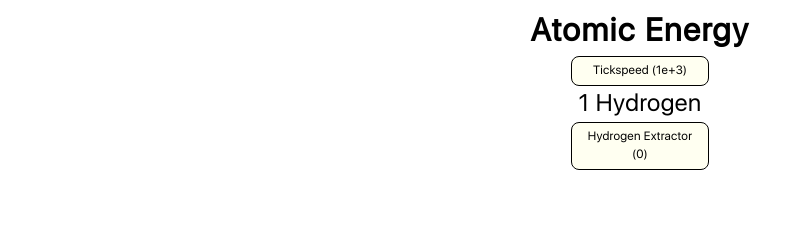
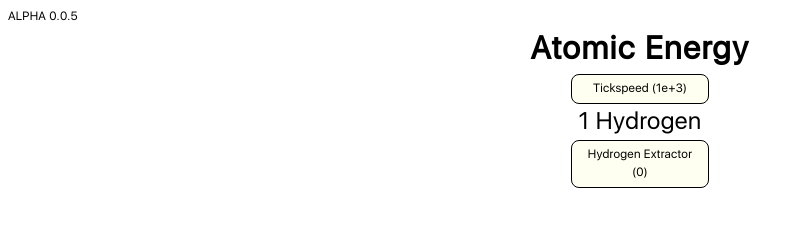
Before and after one commit to peaceknight05/incremental, a plain HTML site: page index.html in a window 1280 px wide. Shown: the whole page, without its empty margins (0-804 px from the left). Drawn offline with Linux system fonts and the light colour scheme.

Commit message:
version indicator

```diff
--- a/index.html
+++ b/index.html
@@ -7,7 +7,8 @@
         <link href="style.css" rel="stylesheet" type="text/css" />
     </head>
     <body>
-        <div id ="title" class="text title centered">Atomic Energy</div>
+        <div id="version" class="text display" data-size="small">VERSION</div>
+        <div id="title" class="text title centered">Atomic Energy</div>
         <div id="tickspeed-button" class="text display button centered" data-size="small">
             Tickspeed (1e+3)
         </div>
--- a/script.js
+++ b/script.js
@@ -2,6 +2,8 @@
 /*jslint browser:true*/
 /*jslint esversion:6*/
 "use strict";
+
+let version = document.getElementById("version").textContent = "ALPHA 0.0.5";
 
 function insertAfter(newNode, referenceNode) {
     referenceNode.parentNode.insertBefore(newNode, referenceNode.nextSibling);
```
